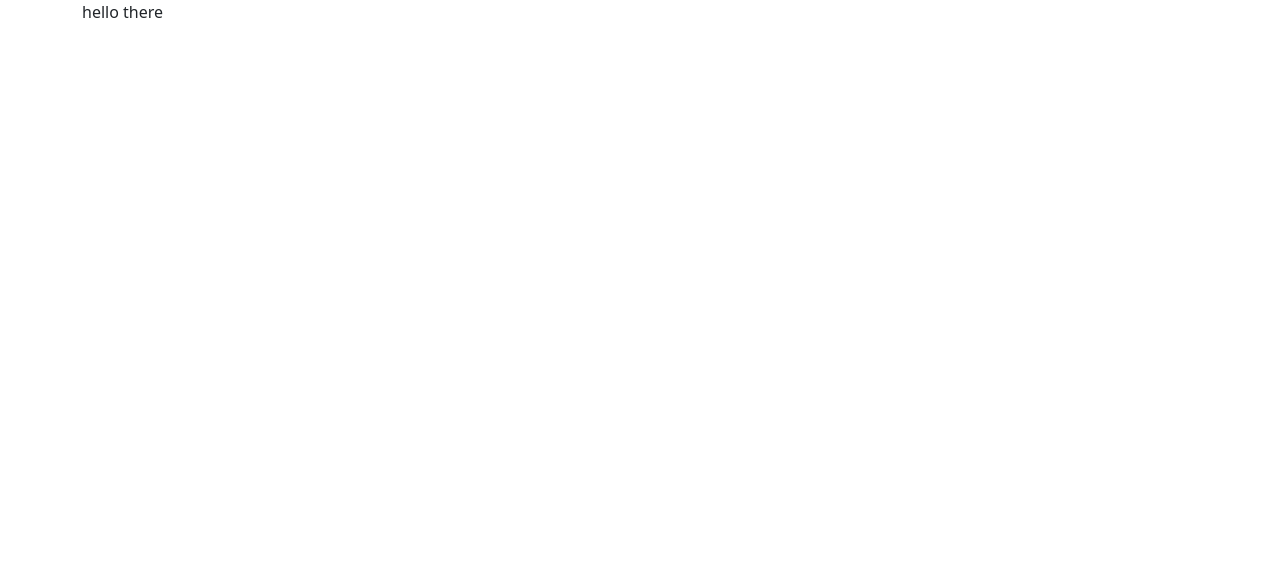
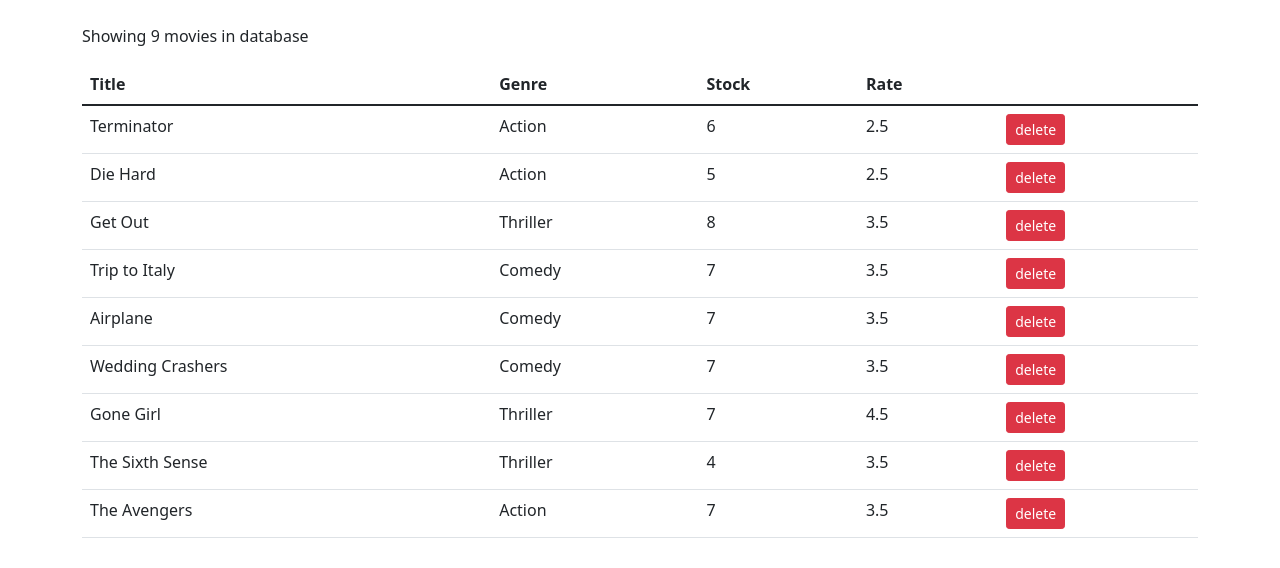
Before and after one commit to shakilhossain1/react-vidly, a React (Vite) app: page / in a window 1280 px wide. Shown: the top 568 px of the page. Built offline with nearby package versions, Linux system fonts and the light colour scheme.

Commit message:
rendering movies and deleting item

```diff
--- a/src/App.jsx
+++ b/src/App.jsx
@@ -1,9 +1,14 @@
 import React, {Component} from 'react';
+import Movies from './components/movies';
 
 class App extends Component {
   state = {};
   render() {
-    return <main className='container'>hello there</main>;
+    return (
+      <main className='container pt-4'>
+        <Movies />
+      </main>
+    );
   }
 }
 
--- /dev/null
+++ b/src/components/movies.jsx
@@ -0,0 +1,54 @@
+import React, {Component} from 'react';
+import {getMovies} from '../services/fakeMovieService';
+
+class Movies extends Component {
+  state = {
+    movies: getMovies(),
+  };
+
+  handleDelete = movie => {
+    const movies = this.state.movies.filter(m => m._id !== movie._id);
+
+    this.setState({movies});
+  };
+
+  render() {
+    const {length: count} = this.state.movies;
+    if (count === 0) return <p>There are no movie in the database</p>;
+    return (
+      <React.Fragment>
+        <p>Showing {count} movies in database</p>
+        <table className='table'>
+          <thead>
+            <tr>
+              <th>Title</th>
+              <th>Genre</th>
+              <th>Stock</th>
+              <th>Rate</th>
+            </tr>
+          </thead>
+          <tbody>
+            {this.state.movies.map(movie => (
+              <tr key={movie._id}>
+                <td>{movie.title}</td>
+                <td>{movie.genre.name}</td>
+                <td>{movie.numberInStock}</td>
+                <td>{movie.dailyRentalRate}</td>
+                <td>
+                  <button
+                    className='btn btn-danger btn-sm'
+                    onClick={() => this.handleDelete(movie)}
+                  >
+                    delete
+                  </button>
+                </td>
+              </tr>
+            ))}
+          </tbody>
+        </table>
+      </React.Fragment>
+    );
+  }
+}
+
+export default Movies;
--- /dev/null
+++ b/src/services/fakeGenreService.js
@@ -0,0 +1,9 @@
+export const genres = [
+  { _id: "5b21ca3eeb7f6fbccd471818", name: "Action" },
+  { _id: "5b21ca3eeb7f6fbccd471814", name: "Comedy" },
+  { _id: "5b21ca3eeb7f6fbccd471820", name: "Thriller" }
+];
+
+export function getGenres() {
+  return genres.filter(g => g);
+}
--- /dev/null
+++ b/src/services/fakeMovieService.js
@@ -0,0 +1,97 @@
+import * as genresAPI from "./fakeGenreService";
+
+const movies = [
+  {
+    _id: "5b21ca3eeb7f6fbccd471815",
+    title: "Terminator",
+    genre: { _id: "5b21ca3eeb7f6fbccd471818", name: "Action" },
+    numberInStock: 6,
+    dailyRentalRate: 2.5,
+    publishDate: "2018-01-03T19:04:28.809Z"
+  },
+  {
+    _id: "5b21ca3eeb7f6fbccd471816",
+    title: "Die Hard",
+    genre: { _id: "5b21ca3eeb7f6fbccd471818", name: "Action" },
+    numberInStock: 5,
+    dailyRentalRate: 2.5
+  },
+  {
+    _id: "5b21ca3eeb7f6fbccd471817",
+    title: "Get Out",
+    genre: { _id: "5b21ca3eeb7f6fbccd471820", name: "Thriller" },
+    numberInStock: 8,
+    dailyRentalRate: 3.5
+  },
+  {
+    _id: "5b21ca3eeb7f6fbccd471819",
+    title: "Trip to Italy",
+    genre: { _id: "5b21ca3eeb7f6fbccd471814", name: "Comedy" },
+    numberInStock: 7,
+    dailyRentalRate: 3.5
+  },
+  {
+    _id: "5b21ca3eeb7f6fbccd47181a",
+    title: "Airplane",
+    genre: { _id: "5b21ca3eeb7f6fbccd471814", name: "Comedy" },
+    numberInStock: 7,
+    dailyRentalRate: 3.5
+  },
+  {
+    _id: "5b21ca3eeb7f6fbccd47181b",
+    title: "Wedding Crashers",
+    genre: { _id: "5b21ca3eeb7f6fbccd471814", name: "Comedy" },
+    numberInStock: 7,
+    dailyRentalRate: 3.5
+  },
+  {
+    _id: "5b21ca3eeb7f6fbccd47181e",
+    title: "Gone Girl",
+    genre: { _id: "5b21ca3eeb7f6fbccd471820", name: "Thriller" },
+    numberInStock: 7,
+    dailyRentalRate: 4.5
+  },
+  {
+    _id: "5b21ca3eeb7f6fbccd47181f",
+    title: "The Sixth Sense",
+    genre: { _id: "5b21ca3eeb7f6fbccd471820", name: "Thriller" },
+    numberInStock: 4,
+    dailyRentalRate: 3.5
+  },
+  {
+    _id: "5b21ca3eeb7f6fbccd471821",
+    title: "The Avengers",
+    genre: { _id: "5b21ca3eeb7f6fbccd471818", name: "Action" },
+    numberInStock: 7,
+    dailyRentalRate: 3.5
+  }
+];
+
+export function getMovies() {
+  return movies;
+}
+
+export function getMovie(id) {
+  return movies.find(m => m._id === id);
+}
+
+export function saveMovie(movie) {
+  let movieInDb = movies.find(m => m._id === movie._id) || {};
+  movieInDb.name = movie.name;
+  movieInDb.genre = genresAPI.genres.find(g => g._id === movie.genreId);
+  movieInDb.numberInStock = movie.numberInStock;
+  movieInDb.dailyRentalRate = movie.dailyRentalRate;
+
+  if (!movieInDb._id) {
+    movieInDb._id = Date.now();
+    movies.push(movieInDb);
+  }
+
+  return movieInDb;
+}
+
+export function deleteMovie(id) {
+  let movieInDb = movies.find(m => m._id === id);
+  movies.splice(movies.indexOf(movieInDb), 1);
+  return movieInDb;
+}
```
